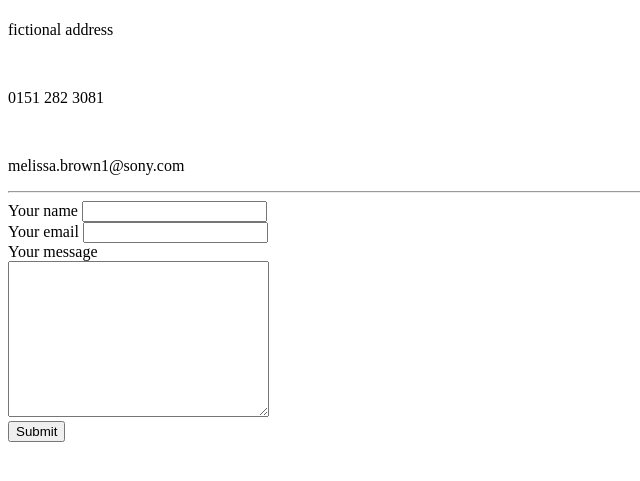
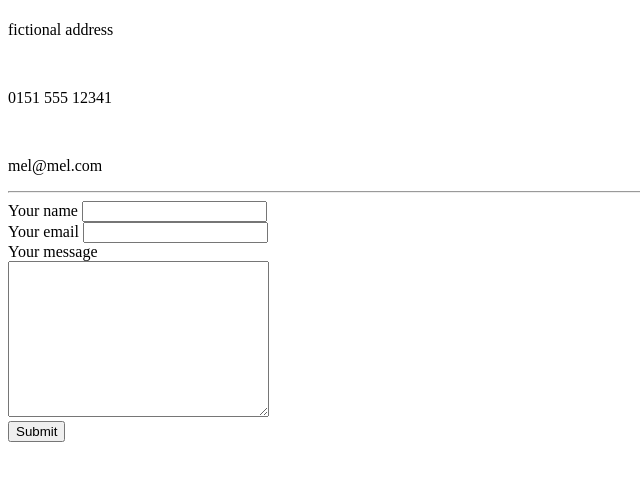
Before and after one commit to melissab8/cvtest, a plain HTML site: page contact-me.html in a window 1280 px wide. Shown: the part 59-540 px from the top of the page, without its empty margins (0-640 px from the left). Drawn offline with Linux system fonts and the light colour scheme.

Commit message:
Updated contact me page with new number

```diff
--- a/contact-me.html
+++ b/contact-me.html
@@ -7,8 +7,8 @@
   <body>
     <h1>Contact me</h1>
     <p>fictional address</p><br>
-    <p>0151 282 3081</p><br>
-    <p>melissa.brown1@sony.com</p>
+    <p>0151 555 12341</p><br>
+    <p>mel@mel.com</p>
     <hr>
 <form class="" action="mailto:melissa.brown1@sony.com" method="post" enctype="text/plain">
   <label>Your name</label>
```
